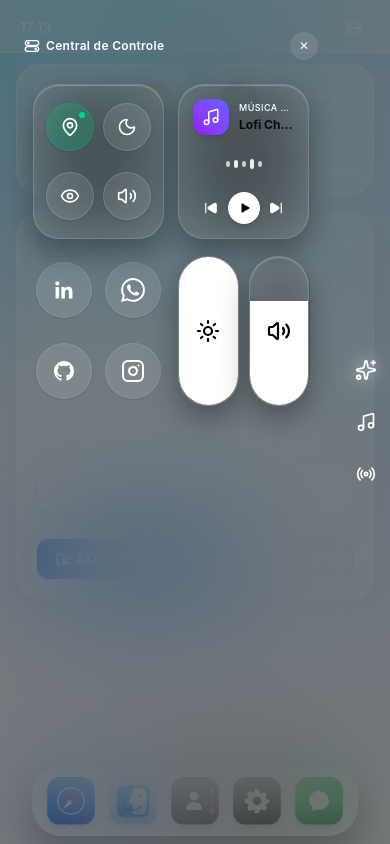
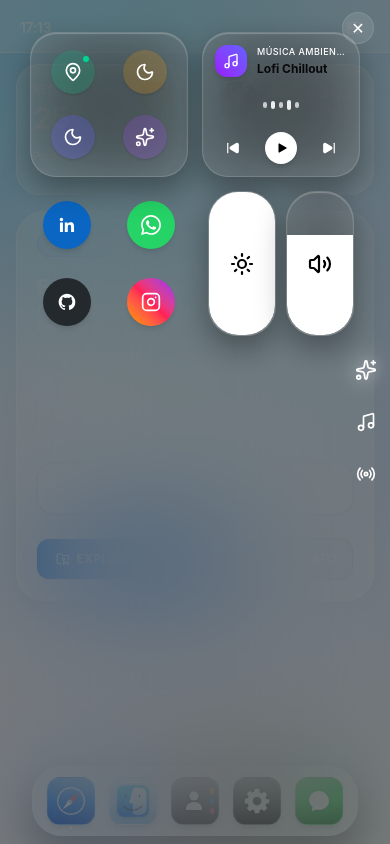
Before and after one commit to fabiorodrigues-tech-dev/portfolio-liquid-glass-experience, a React (Vite) app: page / in a window 390 px wide. Both pictures are taken after a click on the button 354 px from the left and 28 px from the top of the page. Built offline with nearby package versions, Linux system fonts and the light colour scheme; a web font is replaced by a local one.

Commit message:
refactor(mobile): refinamento cirurgico dos controles principais na central de controle

```diff
--- a/src/components/mobile/ControlCenterMobile.tsx
+++ b/src/components/mobile/ControlCenterMobile.tsx
@@ -4,12 +4,10 @@ import {
   Moon,
   Volume1,
   Volume2,
-  VolumeX,
   Play,
   Pause,
   SkipForward,
   SkipBack,
-  Eye,
   MapPin,
   Music,
   Radio,
@@ -17,7 +15,6 @@ import {
   ArrowUpRight,
   FolderOpen,
 } from 'lucide-react'
-import { AppleControlCenterIcon } from '../icons/ControlCenterIcon'
 import { GithubIcon, LinkedinIcon, WhatsAppIcon, InstagramIcon } from '../icons/SocialIcons'
 import type { ThemeMode, AccentColor } from '../../types'
 import { playHapticClick } from '../../lib/soundEffects'
@@ -187,6 +184,20 @@ export const ControlCenterMobile: React.FC<ControlCenterMobileProps> = ({
       }}
       className="fixed inset-0 z-50 bg-black/50 dark:bg-black/65 backdrop-blur-3xl p-4 pt-8 flex flex-col justify-start items-center overflow-y-auto overflow-x-hidden select-none [scrollbar-width:none] [&::-webkit-scrollbar]:hidden animate-in fade-in duration-200"
     >
+      {/* 1. Limpeza do Cabeçalho: Botão de Fechar no Canto Superior Direito */}
+      <button
+        type="button"
+        onClick={() => {
+          triggerHaptic()
+          onClose()
+        }}
+        className="absolute top-3 right-4 w-8 h-8 rounded-full bg-white/10 hover:bg-white/20 border border-white/10 flex items-center justify-center text-white/80 z-30 active:scale-90 transition-all"
+        title="Fechar"
+        aria-label="Fechar"
+      >
+        ✕
+      </button>
+
       {/* 2. Barra Lateral Direita Flutuante 100% Livre e Translúcida (Sem calha nem fundo) */}
       <div className="absolute right-2 top-1/2 -translate-y-1/2 z-30 flex flex-col items-center gap-5 py-2 select-none">
         {/* Ícone 1: Controles (✦) */}
@@ -246,116 +257,94 @@ export const ControlCenterMobile: React.FC<ControlCenterMobileProps> = ({
 
       {/* 3. Grid em Simetria Perfeita */}
       <div className="w-full max-w-[360px] mx-auto flex flex-col gap-3">
-        {/* Cabeçalho Sutil Oficial do iOS */}
-        <div className="flex justify-between items-center mb-3 text-white/80 px-2 pr-14">
-          <span className="text-xs font-semibold tracking-wide flex items-center gap-1.5">
-            <AppleControlCenterIcon className="w-4 h-4" />
-            <span>Central de Controle</span>
-          </span>
-          <button
-            type="button"
-            onClick={() => {
-              triggerHaptic()
-              onClose()
-            }}
-            className="w-7 h-7 rounded-full bg-white/10 hover:bg-white/20 flex items-center justify-center text-xs text-white cursor-pointer active:scale-95 transition-all"
-            title="Fechar"
-            aria-label="Fechar"
-          >
-            ✕
-          </button>
-        </div>
-
         {/* ========================================================================= */}
         {/* PÁGINA 1: ✦ CONTROLES PRINCIPAIS (TELA PRINCIPAL)                         */}
         {/* ========================================================================= */}
         {activeTab === 'main' && (
-          <div className="w-full max-w-[340px] pl-2 pr-14 flex flex-col gap-3.5 mx-auto animate-in fade-in slide-in-from-left-4 duration-300">
-            {/* Linha 1: Bloco de Status Recife (4 botões circulares) + Bloco de Música */}
-            <div className="w-full grid grid-cols-2 gap-3.5 h-[155px]">
-              {/* Esquerda: Bloco de Status Recife (rounded-[26px] com 4 botões circulares simétricos) */}
+          <div className="w-full max-w-[330px] flex flex-col gap-3.5 mx-auto animate-in fade-in slide-in-from-left-4 duration-300">
+            {/* Linha 1: Dois Quadrados Simétricos (Grid 2 colunas, h-[145px] gap-3.5 max-w-[330px] mx-auto) */}
+            <div className="w-full grid grid-cols-2 gap-3.5 h-[145px] max-w-[330px] mx-auto">
+              {/* Bloco Esquerdo (4 Botões em Grid 2x2) */}
               <div
                 style={LIQUID_GLASS_STYLE}
-                className="h-[155px] rounded-[26px] border border-white/15 p-3 grid grid-cols-2 gap-2.5 place-items-center select-none"
+                className="h-[145px] rounded-[26px] border border-white/15 p-2.5 grid grid-cols-2 gap-2 place-items-center select-none"
               >
-                {/* Botão 1: Recife / Localização e Status Online */}
+                {/* Botão 1 (Recife): bg-emerald-500/20 text-emerald-400 com ícone de pin */}
                 <div
-                  className="w-12 h-12 rounded-full bg-emerald-500/25 text-emerald-400 border border-emerald-500/35 flex items-center justify-center relative shadow-sm"
+                  className="w-11 h-11 rounded-full bg-emerald-500/20 text-emerald-400 flex items-center justify-center relative shadow-sm"
                   title="Recife, PE • BR (Status: Online)"
                 >
                   <MapPin className="w-5 h-5 text-emerald-400" />
-                  <span className="w-2 h-2 rounded-full bg-emerald-400 absolute top-2 right-2 animate-ping" />
-                  <span className="w-1.5 h-1.5 rounded-full bg-emerald-400 absolute top-2 right-2" />
+                  <span className="w-2 h-2 rounded-full bg-emerald-400 absolute top-1.5 right-1.5 animate-ping" />
+                  <span className="w-1.5 h-1.5 rounded-full bg-emerald-400 absolute top-1.5 right-1.5" />
                 </div>
 
-                {/* Botão 2: Alternador Tema Dia/Noite */}
+                {/* Botão 2 (Tema Dia/Noite): bg-amber-500/20 text-amber-300 com ícone de Sol / Lua */}
                 <button
                   type="button"
                   onClick={handleThemeToggle}
-                  className="w-12 h-12 rounded-full bg-white/10 hover:bg-white/20 border border-white/15 flex items-center justify-center text-white cursor-pointer active:scale-95 transition-all shadow-sm"
+                  className="w-11 h-11 rounded-full bg-amber-500/20 text-amber-300 flex items-center justify-center cursor-pointer active:scale-95 transition-all shadow-sm"
                   title={isDark ? 'Modo Noite (Alternar para Dia)' : 'Modo Dia (Alternar para Noite)'}
                   aria-label={isDark ? 'Modo Noite' : 'Modo Dia'}
                 >
                   {isDark ? (
-                    <Sun className="w-5 h-5 text-amber-400" />
+                    <Sun className="w-5 h-5 text-amber-300" />
                   ) : (
-                    <Moon className="w-5 h-5 text-sky-400" />
+                    <Moon className="w-5 h-5 text-amber-300" />
                   )}
                 </button>
 
-                {/* Botão 3: Modo Foco (Ocultar Dock) */}
+                {/* Botão 3 (Modo Foco): bg-indigo-500/25 text-indigo-300 com ícone de lua */}
                 <button
                   type="button"
                   onClick={() => {
                     triggerHaptic()
                     onToggleFocusMode()
                   }}
-                  className={`w-12 h-12 rounded-full border flex items-center justify-center cursor-pointer active:scale-95 transition-all shadow-sm ${
+                  className={`w-11 h-11 rounded-full flex items-center justify-center cursor-pointer active:scale-95 transition-all shadow-sm ${
                     isFocusMode
-                      ? 'bg-indigo-500/30 text-indigo-300 border-indigo-400/40'
-                      : 'bg-white/10 hover:bg-white/20 border-white/15 text-white'
+                      ? 'bg-indigo-500/40 text-indigo-200 border border-indigo-400/40'
+                      : 'bg-indigo-500/25 text-indigo-300'
                   }`}
-                  title="Modo Foco (Ocultar Dock)"
+                  title="Modo Foco"
+                  aria-label="Modo Foco"
                 >
-                  <Eye className="w-5 h-5" />
+                  <Moon className="w-5 h-5 text-indigo-300" />
                 </button>
 
-                {/* Botão 4: Efeitos Sonoros / Cliques Hápticos */}
+                {/* Botão 4 (SFX Som): bg-purple-500/20 text-purple-300 com ícone de centelha */}
                 <button
                   type="button"
                   onClick={() => {
                     triggerHaptic()
                     onToggleSoundEffects?.()
                   }}
-                  className={`w-12 h-12 rounded-full border flex items-center justify-center cursor-pointer active:scale-95 transition-all shadow-sm ${
+                  className={`w-11 h-11 rounded-full flex items-center justify-center cursor-pointer active:scale-95 transition-all shadow-sm ${
                     isSoundEffectsEnabled
-                      ? 'bg-white/10 hover:bg-white/20 border-white/15 text-white'
-                      : 'bg-red-500/20 text-red-300 border-red-400/30'
+                      ? 'bg-purple-500/20 text-purple-300'
+                      : 'bg-purple-500/10 text-purple-300/40'
                   }`}
                   title={isSoundEffectsEnabled ? 'Efeitos Sonoros Ativos' : 'Efeitos Sonoros Mutados'}
+                  aria-label="Efeitos Sonoros"
                 >
-                  {isSoundEffectsEnabled ? (
-                    <Volume2 className="w-5 h-5" />
-                  ) : (
-                    <VolumeX className="w-5 h-5" />
-                  )}
+                  <Sparkles className="w-5 h-5 text-purple-300" />
                 </button>
               </div>
 
-              {/* Direita: Bloco de Música com arte e controles */}
+              {/* Bloco Direito (Música Compacto): Mantenha o card quadrado simétrico com arte, título e controles inalterados */}
               <div
                 style={LIQUID_GLASS_STYLE}
                 onClick={() => {
                   triggerHaptic()
                   setActiveTab('media')
                 }}
-                className="h-[155px] rounded-[26px] border border-white/15 p-3.5 flex flex-col justify-between text-white cursor-pointer group active:scale-[0.98] transition-all select-none"
+                className="h-[145px] rounded-[26px] border border-white/15 p-3 flex flex-col justify-between text-white cursor-pointer group active:scale-[0.98] transition-all select-none"
                 title="Abrir reprodutor de áudio"
               >
                 {/* Topo: Capa e Título */}
                 <div className="flex items-center space-x-2.5">
-                  <div className="w-9 h-9 rounded-xl bg-gradient-to-tr from-purple-600 to-indigo-500 flex items-center justify-center shadow-md shrink-0 relative overflow-hidden">
-                    <Music className={`w-4.5 h-4.5 text-white ${isPlayingMusic ? 'animate-pulse' : ''}`} />
+                  <div className="w-8 h-8 rounded-xl bg-gradient-to-tr from-purple-600 to-indigo-500 flex items-center justify-center shadow-md shrink-0 relative overflow-hidden">
+                    <Music className={`w-4 h-4 text-white ${isPlayingMusic ? 'animate-pulse' : ''}`} />
                   </div>
                   <div className="overflow-hidden min-w-0 flex-1">
                     <span className="text-[9px] font-medium uppercase tracking-wider text-white/60 block truncate">
@@ -368,7 +357,7 @@ export const ControlCenterMobile: React.FC<ControlCenterMobileProps> = ({
                 </div>
 
                 {/* Equalizador animado minimalista do iOS */}
-                <div className="flex items-center justify-center gap-1 my-1">
+                <div className="flex items-center justify-center gap-1 my-0.5">
                   <span className={`w-1 bg-white/70 rounded-full transition-all ${isPlayingMusic ? 'h-3 animate-pulse' : 'h-1.5'}`} />
                   <span className={`w-1 bg-white/90 rounded-full transition-all ${isPlayingMusic ? 'h-5 animate-pulse delay-75' : 'h-2'}`} />
                   <span className={`w-1 bg-white/70 rounded-full transition-all ${isPlayingMusic ? 'h-4 animate-pulse delay-150' : 'h-1.5'}`} />
@@ -422,61 +411,79 @@ export const ControlCenterMobile: React.FC<ControlCenterMobileProps> = ({
               </div>
             </div>
 
-            {/* Linha 2: 4 Botões Circulares de Redes (Esquerda) + 2 Sliders Verticais (Direita) */}
-            <div className="w-full grid grid-cols-2 gap-3.5 h-[155px]">
-              {/* Lado Esquerdo: 4 Botões Circulares de Redes no tamanho padrão Apple de 56px (w-14 h-14) */}
-              <div className="grid grid-cols-2 gap-2 place-items-center h-[155px]">
-                {/* Botão 1: LinkedIn */}
+            {/* Linha 2: Redes Sociais com Cores Oficiais e Sliders Alinhados (max-w-[330px] mx-auto, h-[145px]) */}
+            <div className="w-full grid grid-cols-2 gap-3.5 h-[145px] max-w-[330px] mx-auto">
+              {/* Lado Esquerdo: Grid 2x2 dos 4 Botões de Contato */}
+              <div className="grid grid-cols-2 gap-2.5 place-items-center h-[145px]">
+                {/* LinkedIn */}
                 <a
                   href="https://www.linkedin.com/in/fabiorodrigues-dev/"
                   target="_blank"
                   rel="noreferrer"
                   onClick={triggerHaptic}
-                  className="w-14 h-14 rounded-full bg-white/10 hover:bg-white/20 border border-white/10 flex items-center justify-center text-white cursor-pointer active:scale-95 transition-all shadow-sm"
+                  className="w-12 h-12 rounded-full bg-[#0A66C2] flex items-center justify-center shadow-md active:scale-95 transition-transform overflow-hidden"
                   title="LinkedIn Oficial"
+                  aria-label="LinkedIn"
                 >
-                  <LinkedinIcon className="w-6 h-6 fill-white" />
+                  <svg className="w-5 h-5" viewBox="0 0 24 24" fill="#FFFFFF">
+                    <path d="M20.447 20.452h-3.554v-5.569c0-1.328-.027-3.037-1.852-3.037-1.853 0-2.136 1.445-2.136 2.939v5.667H9.351V9h3.414v1.561h.046c.477-.9 1.637-1.85 3.37-1.85 3.601 0 4.267 2.37 4.267 5.455v6.286zM5.337 7.433c-1.144 0-2.063-.926-2.063-2.065 0-1.138.92-2.063 2.063-2.063 1.14 0 2.064.925 2.064 2.063 0 1.139-.925 2.065-2.064 2.065zm1.782 13.019H3.555V9h3.564v11.452z" />
+                  </svg>
                 </a>
 
-                {/* Botão 2: WhatsApp */}
+                {/* WhatsApp */}
                 <a
                   href="https://wa.me/5581991851507"
                   target="_blank"
                   rel="noreferrer"
                   onClick={triggerHaptic}
-                  className="w-14 h-14 rounded-full bg-white/10 hover:bg-white/20 border border-white/10 flex items-center justify-center text-white cursor-pointer active:scale-95 transition-all shadow-sm"
+                  className="w-12 h-12 rounded-full bg-[#25D366] flex items-center justify-center shadow-md active:scale-95 transition-transform overflow-hidden"
                   title="WhatsApp (+55 (81) 99185-1507)"
+                  aria-label="WhatsApp"
                 >
-                  <WhatsAppIcon className="w-6 h-6 fill-white" />
+                  <svg className="w-5 h-5" viewBox="0 0 24 24" fill="#FFFFFF">
+                    <path d="M.057 24l1.687-6.163c-1.041-1.804-1.588-3.849-1.587-5.946.003-6.556 5.338-11.891 11.893-11.891 3.181.001 6.167 1.24 8.413 3.488 2.245 2.248 3.481 5.236 3.48 8.414-.003 6.557-5.338 11.892-11.893 11.892-1.99-.001-3.951-.5-5.688-1.448l-6.305 1.654zm6.597-3.807c1.676.995 3.276 1.591 5.392 1.592 5.448 0 9.886-4.434 9.889-9.885.002-5.462-4.415-9.89-9.881-9.892-5.452 0-9.887 4.434-9.889 9.884-.001 2.225.651 3.891 1.746 5.634l-.999 3.648 3.742-.981zm11.387-5.464c-.074-.124-.272-.198-.57-.347-.297-.149-1.758-.868-2.031-.967-.272-.099-.47-.149-.669.149-.198.297-.768.967-.941 1.165-.173.198-.347.223-.644.074-.297-.149-1.255-.462-2.39-1.475-.883-.788-1.48-1.761-1.653-2.059-.173-.297-.018-.458.13-.606.134-.133.297-.347.446-.521.151-.172.2-.296.3-.495.099-.198.05-.372-.025-.521-.075-.148-.669-1.611-.916-2.206-.242-.579-.487-.501-.669-.51l-.57-.01c-.198 0-.52.074-.792.372s-1.04 1.016-1.04 2.479 1.065 2.876 1.213 3.074c.149.198 2.095 3.2 5.076 4.487.709.306 1.263.489 1.694.626.712.226 1.36.194 1.872.118.571-.085 1.758-.719 2.006-1.413.248-.695.248-1.29.173-1.414z" />
+                  </svg>
                 </a>
 
-                {/* Botão 3: GitHub */}
+                {/* GitHub */}
                 <a
                   href="https://github.com/fabiorodrigues-tech-dev"
                   target="_blank"
                   rel="noreferrer"
                   onClick={triggerHaptic}
-                  className="w-14 h-14 rounded-full bg-white/10 hover:bg-white/20 border border-white/10 flex items-center justify-center text-white cursor-pointer active:scale-95 transition-all shadow-sm"
+                  className="w-12 h-12 rounded-full bg-[#24292e] flex items-center justify-center shadow-md active:scale-95 transition-transform overflow-hidden"
                   title="GitHub (Octocat)"
+                  aria-label="GitHub"
                 >
-                  <GithubIcon className="w-6 h-6 fill-white" />
+                  <svg className="w-5 h-5" viewBox="0 0 24 24" fill="#FFFFFF">
+                    <path
+                      fillRule="evenodd"
+                      clipRule="evenodd"
+                      d="M12 2C6.477 2 2 6.484 2 12.017c0 4.425 2.865 8.18 6.839 9.504.5.092.682-.217.682-.483 0-.237-.008-.868-.013-1.703-2.782.605-3.369-1.343-3.369-1.343-.454-1.158-1.11-1.466-1.11-1.466-.908-.62.069-.608.069-.608 1.003.07 1.53 1.032 1.53 1.032.892 1.53 2.341 1.088 2.91.832.092-.647.35-1.088.636-1.338-2.22-.253-4.555-1.113-4.555-4.951 0-1.093.39-1.988 1.029-2.688-.103-.253-.446-1.272.098-2.65 0 0 .84-.27 2.75 1.026A9.564 9.564 0 0112 6.844c.85.004 1.705.115 2.504.337 1.909-1.296 2.747-1.027 2.747-1.027.546 1.379.202 2.398.1 2.651.64.7 1.028 1.595 1.028 2.688 0 3.848-2.339 4.695-4.566 4.943.359.309.678.92.678 1.855 0 1.338-.012 2.419-.012 2.747 0 .268.18.58.688.482A10.019 10.019 0 0022 12.017C22 6.484 17.522 2 12 2z"
+                    />
+                  </svg>
                 </a>
 
-                {/* Botão 4: Instagram */}
+                {/* Instagram */}
                 <a
                   href="https://www.instagram.com/f.a.rodrigues/"
                   target="_blank"
                   rel="noreferrer"
                   onClick={triggerHaptic}
-                  className="w-14 h-14 rounded-full bg-white/10 hover:bg-white/20 border border-white/10 flex items-center justify-center text-white cursor-pointer active:scale-95 transition-all shadow-sm"
+                  className="w-12 h-12 rounded-full bg-gradient-to-tr from-amber-500 via-rose-500 to-purple-600 flex items-center justify-center shadow-md active:scale-95 transition-transform overflow-hidden"
                   title="Instagram (@f.a.rodrigues)"
+                  aria-label="Instagram"
                 >
-                  <InstagramIcon className="w-6 h-6" />
+                  <svg className="w-5 h-5" viewBox="0 0 24 24" fill="none" stroke="#FFFFFF" strokeWidth="2" strokeLinecap="round" strokeLinejoin="round">
+                    <rect width="20" height="20" x="2" y="2" rx="5" ry="5" />
+                    <path d="M16 11.37A4 4 0 1 1 12.63 8 4 4 0 0 1 16 11.37z" />
+                    <line x1="17.5" x2="17.51" y1="6.5" y2="6.5" />
+                  </svg>
                 </a>
               </div>
 
-              {/* Lado Direito: Os dois sliders verticais emparelhados em altura (72px x 150px) */}
-              <div className="flex items-center justify-center gap-2.5 h-[155px]">
+              {/* Lado Direito: Os 2 Sliders Verticais (Brilho e Volume) com largura esguia de 68px e altura de 145px (rounded-[30px]) */}
+              <div className="flex items-center justify-center gap-2.5 h-[145px]">
                 {/* Slider de Brilho */}
                 <div
                   onPointerDownCapture={(e) => {
@@ -501,11 +508,11 @@ export const ControlCenterMobile: React.FC<ControlCenterMobileProps> = ({
                     isDraggingBrightnessRef.current = false
                   }}
                   style={LIQUID_GLASS_STYLE}
-                  className="relative w-[72px] h-[150px] rounded-[32px] border border-white/15 overflow-hidden flex flex-col justify-end select-none shadow-lg cursor-pointer"
+                  className="relative w-[68px] h-[145px] rounded-[30px] border border-white/15 overflow-hidden flex flex-col justify-end select-none shadow-lg cursor-pointer"
                   title="Brilho da Tela"
                 >
                   <div
-                    className="w-full bg-white transition-all duration-75 rounded-b-[32px]"
+                    className="w-full bg-white transition-all duration-75 rounded-b-[30px]"
                     style={{ height: `${brightness}%` }}
                   />
                   <div className="absolute inset-0 flex items-center justify-center pointer-events-none mix-blend-difference text-white">
@@ -550,11 +557,11 @@ export const ControlCenterMobile: React.FC<ControlCenterMobileProps> = ({
                     isDraggingVolumeRef.current = false
                   }}
                   style={LIQUID_GLASS_STYLE}
-                  className="relative w-[72px] h-[150px] rounded-[32px] border border-white/15 overflow-hidden flex flex-col justify-end select-none shadow-lg cursor-pointer"
+                  className="relative w-[68px] h-[145px] rounded-[30px] border border-white/15 overflow-hidden flex flex-col justify-end select-none shadow-lg cursor-pointer"
                   title="Volume do Som"
                 >
                   <div
-                    className="w-full bg-white transition-all duration-75 rounded-b-[32px]"
+                    className="w-full bg-white transition-all duration-75 rounded-b-[30px]"
                     style={{ height: `${volume}%` }}
                   />
                   <div className="absolute inset-0 flex items-center justify-center pointer-events-none mix-blend-difference text-white">
```
